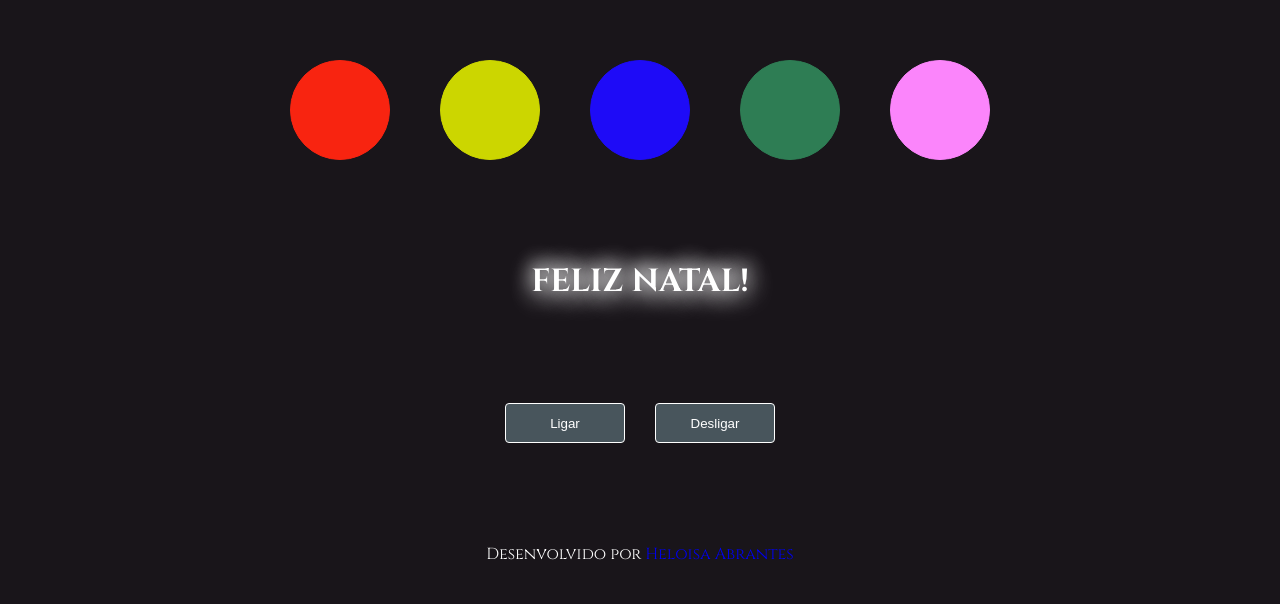
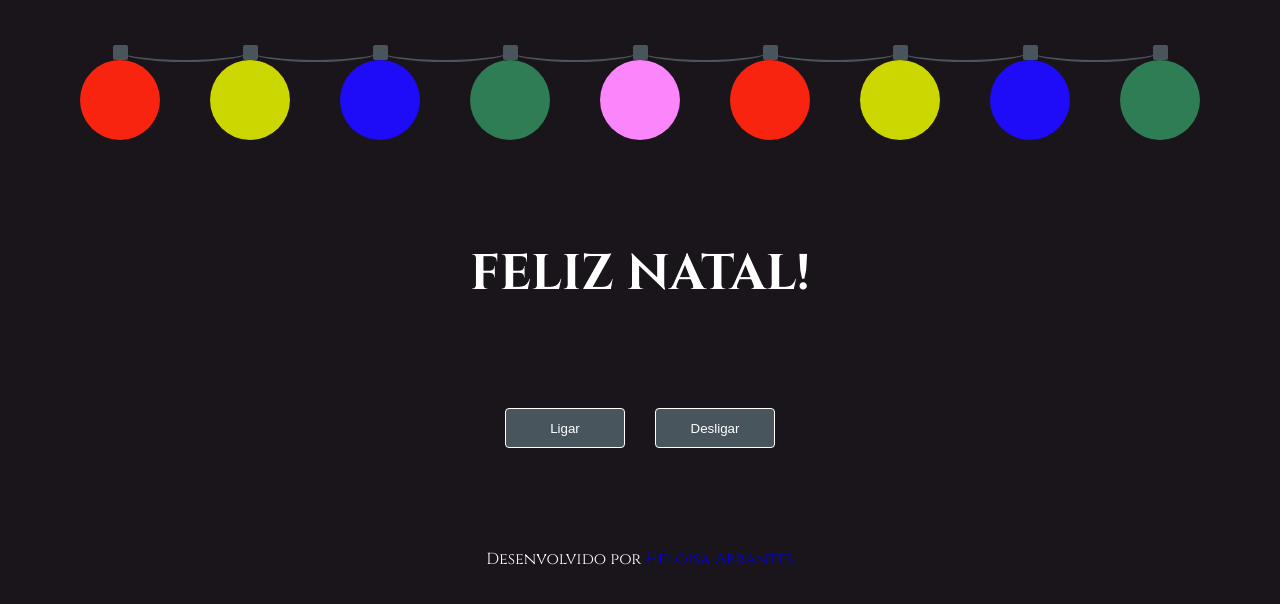
Before and after one commit to heloabrantessb/feliz-natal, a plain HTML site: page index.html in a window 1280 px wide. Drawn offline with Linux system fonts and the light colour scheme.

Commit message:
arrumando o pisca e a corda

```diff
--- a/index.html
+++ b/index.html
@@ -20,9 +20,13 @@
         <div class="circle blue off"></div>
         <div class="circle green off"></div>
         <div class="circle pink off"></div>
+        <div class="circle red off"></div>
+        <div class="circle yellow off"></div>
+        <div class="circle blue off"></div>
+        <div class="circle green off"></div>
       </div>
 
-      <h1>Feliz Natal!</h1>
+      <h1 class="happy off">Feliz Natal!</h1>
 
       <div class="button">
         <button onclick="ligar()">Ligar</button>
@@ -37,8 +41,6 @@
         </p>
       </div>
     </main>
-
-    <footer class="credit"></footer>
     <script src="./index.js"></script>
   </body>
 </html>
--- a/index.js
+++ b/index.js
@@ -1,22 +1,24 @@
 let listaBolas = document.querySelectorAll(".circle");
+let happy = document.querySelector(".happy");
 
 let piscando = false;
 
 let pausar = () => {
   listaBolas.forEach((bola) => {
-    bola.classList.add("off")
+    bola.classList.add("off");
   });
+  happy.classList.add("off");
 };
 
 let rodar = () => {
   listaBolas.forEach((bola) => {
-      bola.classList.remove("off")
+    bola.classList.remove("off");
   });
-}
+  happy.classList.remove("off");
+};
 
 function ligar() {
   piscando = true;
-
   if (piscando) {
     rodar();
   } else {
@@ -24,9 +26,7 @@ function ligar() {
   }
 }
 
-function desligar(){
+function desligar() {
   piscando = false;
   pausar();
 }
-
-// let intervalo = Math.floor(Math.random() * 500) + 1000
--- a/style.css
+++ b/style.css
@@ -32,10 +32,35 @@ main {
 }
 
 .circle {
-  width: 10rem;
-  height: 10rem;
-  border: 1px solid;
+  width: 8rem;
+  height: 8rem;
   border-radius: 50%;
+  position: relative;
+}
+
+.circle:before {
+  content: '';
+  position: absolute;
+  height: 15px;
+  width: 15px;
+  left: calc(50% - 7.5px);
+  top: -15px;
+  background: #48555c;
+  border-radius: 2px;
+}
+
+.circle:after {
+  content: "";
+  position: absolute;
+  top: -20px;
+  left: 50%;
+  width: 130px;
+  height: 20px;
+  border-bottom: solid #48555c 2px;
+  border-radius: 50%;
+}
+ .circle:last-child:after {
+  display: none;
 }
 
 /* cores */
@@ -74,14 +99,17 @@ main {
   animation: none;
   box-shadow: none;
 }
+.happy.off{
+  animation: none;
+  text-shadow: none;
+}
 
-h1 {
+.happy {
   text-transform: uppercase;
+  font-size: 5rem;
   color: white;
   text-shadow: 0px 0px 25px white, 2px 7px 25px white, 0px -7px 18px white;
-}
-
-.happy-glow {
+  animation: brilha-texto 0.9s infinite;
 }
 
 /*botão*/
@@ -125,3 +153,13 @@ button:hover {
     box-shadow: 0px 0px 85px 20px var(--cor);
   }
 }
+
+@keyframes brilha-texto {
+  from {
+    text-shadow: 0px 0px 25px white, 2px 7px 20px white, 0px -7px 18px white;
+  }
+  to {
+    text-shadow: 0px 0px 85px white, 2px 7px 20px white, 0px -7px 18px white;
+  }
+
+}
```
Also changed, not shown: 1 other file.
